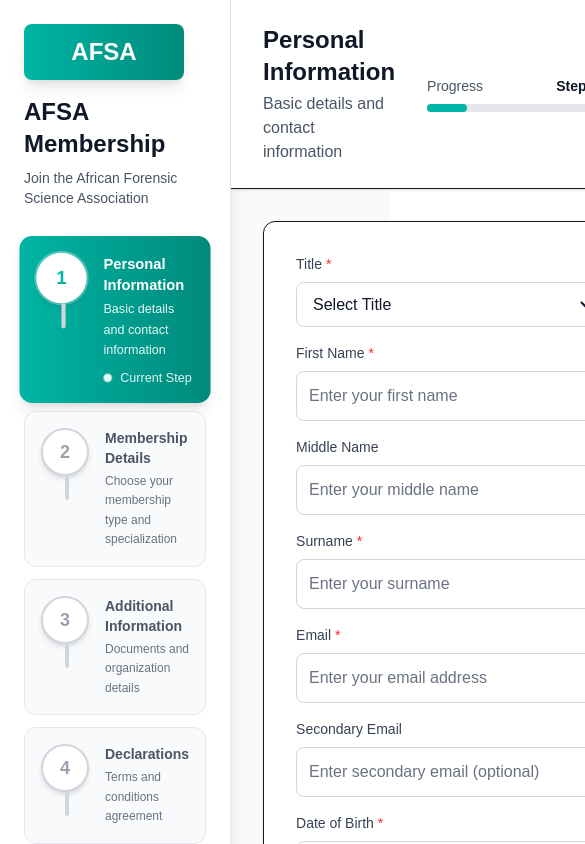
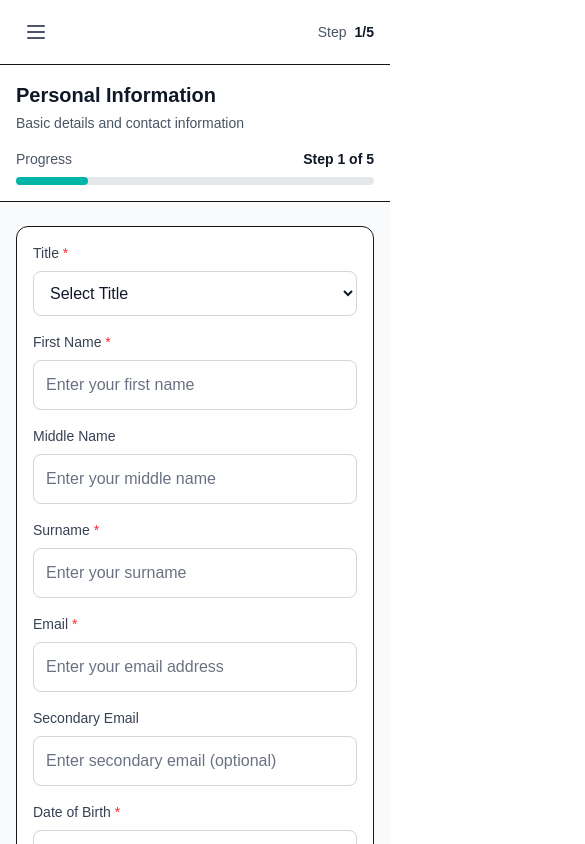
Before and after one commit to Imfura-Tech-Lab/komuu_frontend, a Next.js app: page /register in a window 390 px wide. Shown: the top 844 px of the page, 585 px wide, since content can reach past the window. Built offline with nearby package versions, Linux system fonts and the light colour scheme.

Commit message:
feat: Enhance MembershipLayout with responsive sidebar, improved mobile header, and refined styling

```diff
--- a/src/components/layouts/MembershipLayout.tsx
+++ b/src/components/layouts/MembershipLayout.tsx
@@ -1,5 +1,5 @@
-import React from "react";
-import { Check } from "lucide-react";
+import React, { useState } from "react";
+import { Check, Menu, X } from "lucide-react";
 
 interface Step {
   id: number;
@@ -23,14 +23,31 @@
   currentStepTitle = "",
   currentStepDescription = "",
 }) => {
+  const [isSidebarOpen, setIsSidebarOpen] = useState(false);
+
   // Sidebar component for progress steps
   const renderSidebar = () => (
-    <div className="w-80 bg-white shadow-xl border-r border-gray-200 p-6 flex flex-col">
-      <div className="mb-8">
-        <div className="w-40 h-14 bg-gradient-to-r from-[#00B5A5] to-[#008A7C] rounded-lg flex items-center justify-center shadow-lg mb-4">
-          <span className="text-white font-bold text-2xl">AFSA</span>
+    <div
+      className={`
+      fixed lg:relative inset-y-0 left-0 z-50 w-80 bg-white  border-r border-gray-200 p-4 sm:p-6 flex flex-col transform transition-transform duration-300 ease-in-out
+      ${isSidebarOpen ? "translate-x-0" : "-translate-x-full lg:translate-x-0"}
+    `}
+    >
+      {/* Mobile close button */}
+      <div className="lg:hidden flex justify-end mb-4">
+        <button
+          onClick={() => setIsSidebarOpen(false)}
+          className="p-2 rounded-md text-gray-400 hover:text-gray-600 hover:bg-gray-100"
+        >
+          <X size={24} />
+        </button>
+      </div>
+
+      <div className="mb-6 sm:mb-8">
+        <div className="w-32 sm:w-40 h-12 sm:h-14 bg-gradient-to-r from-[#00B5A5] to-[#008A7C] rounded-lg flex items-center justify-center  mb-4">
+          <span className="text-white font-bold text-xl sm:text-2xl">AFSA</span>
         </div>
-        <h1 className="text-2xl font-bold mb-2 text-gray-900">
+        <h1 className="text-xl sm:text-2xl font-bold mb-2 text-gray-900">
           AFSA Membership
         </h1>
         <p className="text-gray-600 text-sm">
@@ -38,23 +55,23 @@
         </p>
       </div>
 
-      <div className="flex-1">
+      <div className="flex-1 overflow-y-auto">
         <div className="space-y-3">
           {steps && steps.length > 0 ? (
             steps.map((step, index) => (
               <div
                 key={step.id}
-                className={`relative flex items-start p-4 rounded-xl transition-all duration-300 ${
+                className={`relative flex items-start p-3 sm:p-4 rounded-xl transition-all duration-300 ${
                   currentStep === step.id
-                    ? "bg-gradient-to-r from-[#00B5A5] to-[#008A7C] text-white shadow-lg transform scale-105"
+                    ? "bg-gradient-to-r from-[#00B5A5] to-[#008A7C] text-white  transform scale-105"
                     : currentStep > step.id
                     ? "bg-green-50 border border-green-200"
                     : "bg-gray-50 border border-gray-200 hover:bg-gray-100"
                 }`}
               >
-                <div className="flex-shrink-0 mr-4">
+                <div className="flex-shrink-0 mr-3 sm:mr-4">
                   <div
-                    className={`w-12 h-12 rounded-full flex items-center justify-center text-lg transition-all duration-300 shadow-md ${
+                    className={`w-10 sm:w-12 h-10 sm:h-12 rounded-full flex items-center justify-center text-lg transition-all duration-300  ${
                       currentStep > step.id
                         ? "bg-green-500 text-white"
                         : currentStep === step.id
@@ -63,9 +80,11 @@
                     }`}
                   >
                     {currentStep > step.id ? (
-                      <Check size={22} />
+                      <Check size={20} />
                     ) : (
-                      <span className="font-bold">{step.id}</span>
+                      <span className="font-bold text-sm sm:text-base">
+                        {step.id}
+                      </span>
                     )}
                   </div>
                 </div>
@@ -118,7 +137,7 @@
                 {/* Enhanced progress line */}
                 {index < steps.length - 1 && (
                   <div
-                    className={`absolute left-10 top-16 w-1 h-6 rounded-full transition-all duration-500 ${
+                    className={`absolute left-8 sm:left-10 top-12 sm:top-16 w-1 h-4 sm:h-6 rounded-full transition-all duration-500 ${
                       currentStep > step.id ? "bg-green-400" : "bg-gray-300"
                     }`}
                   />
@@ -135,7 +154,7 @@
       </div>
 
       {/* Motivational footer */}
-      <div className="mt-6 p-4 bg-gradient-to-r from-[#00B5A5] to-[#008A7C] rounded-lg">
+      <div className="mt-4 sm:mt-6 p-3 sm:p-4 bg-gradient-to-r from-[#00B5A5] to-[#008A7C] rounded-lg">
         <p className="text-white text-sm text-center font-medium">
           🎉 You're doing great! Keep going!
         </p>
@@ -144,25 +163,51 @@
   );
 
   return (
-    <div className="min-h-screen bg-gray-50 flex">
+    <div className="min-h-screen bg-gray-50 flex flex-col lg:flex-row">
+      {/* Mobile overlay */}
+      {isSidebarOpen && (
+        <div
+          className="fixed inset-0 bg-black bg-opacity-50 z-40 lg:hidden"
+          onClick={() => setIsSidebarOpen(false)}
+        />
+      )}
+
       {/* Sidebar */}
       {renderSidebar()}
 
       {/* Main Content */}
-      <div className="flex-1 flex flex-col">
+      <div className="flex-1 flex flex-col min-w-0">
+        {/* Mobile Header with Menu Button */}
+        <div className="lg:hidden bg-white  border-b px-4 py-3 flex items-center justify-between">
+          <button
+            onClick={() => setIsSidebarOpen(true)}
+            className="p-2 rounded-md text-gray-600 hover:text-gray-900 hover:bg-gray-100"
+          >
+            <Menu size={24} />
+          </button>
+          <div className="flex items-center">
+            <span className="text-sm font-medium text-gray-600 mr-2">Step</span>
+            <span className="text-sm font-bold text-gray-900">
+              {currentStep}/{steps?.length || 0}
+            </span>
+          </div>
+        </div>
+
         {/* Header with Progress and Step Info */}
-        <div className="bg-white shadow-sm border-b px-8 py-6">
-          <div className="max-w-4xl flex items-center justify-between">
+        <div className="bg-white  border-b px-4 sm:px-8 py-4 sm:py-6">
+          <div className="max-w-4xl flex flex-col lg:flex-row lg:items-center lg:justify-between gap-4 lg:gap-8">
             {/* Step title and description column */}
             <div className="flex-1">
-              <h2 className="text-2xl font-bold text-gray-900">
+              <h2 className="text-xl sm:text-2xl font-bold text-gray-900">
                 {currentStepTitle}
               </h2>
-              <p className="text-gray-600 mt-1">{currentStepDescription}</p>
+              <p className="text-gray-600 mt-1 text-sm sm:text-base">
+                {currentStepDescription}
+              </p>
             </div>
 
             {/* Progress indicator */}
-            <div className="ml-8 min-w-[200px]">
+            <div className="lg:ml-8 lg:min-w-[200px] w-full lg:w-auto">
               <div className="flex justify-between items-center text-sm mb-2">
                 <span className="text-gray-600">Progress</span>
                 <span className="text-gray-900 font-semibold">
@@ -183,8 +228,8 @@
 
         {/* Form Content */}
         <div className="flex-1 overflow-y-auto">
-          <div className="max-w-4xl mx-auto px-8 py-8">
-            <div className="bg-white rounded-xl shadow-sm border p-8">
+          <div className="max-w-4xl mx-auto px-4 sm:px-8 py-6 sm:py-8">
+            <div className="bg-white rounded-xl  border p-4 sm:p-8">
               {children}
             </div>
           </div>
```
